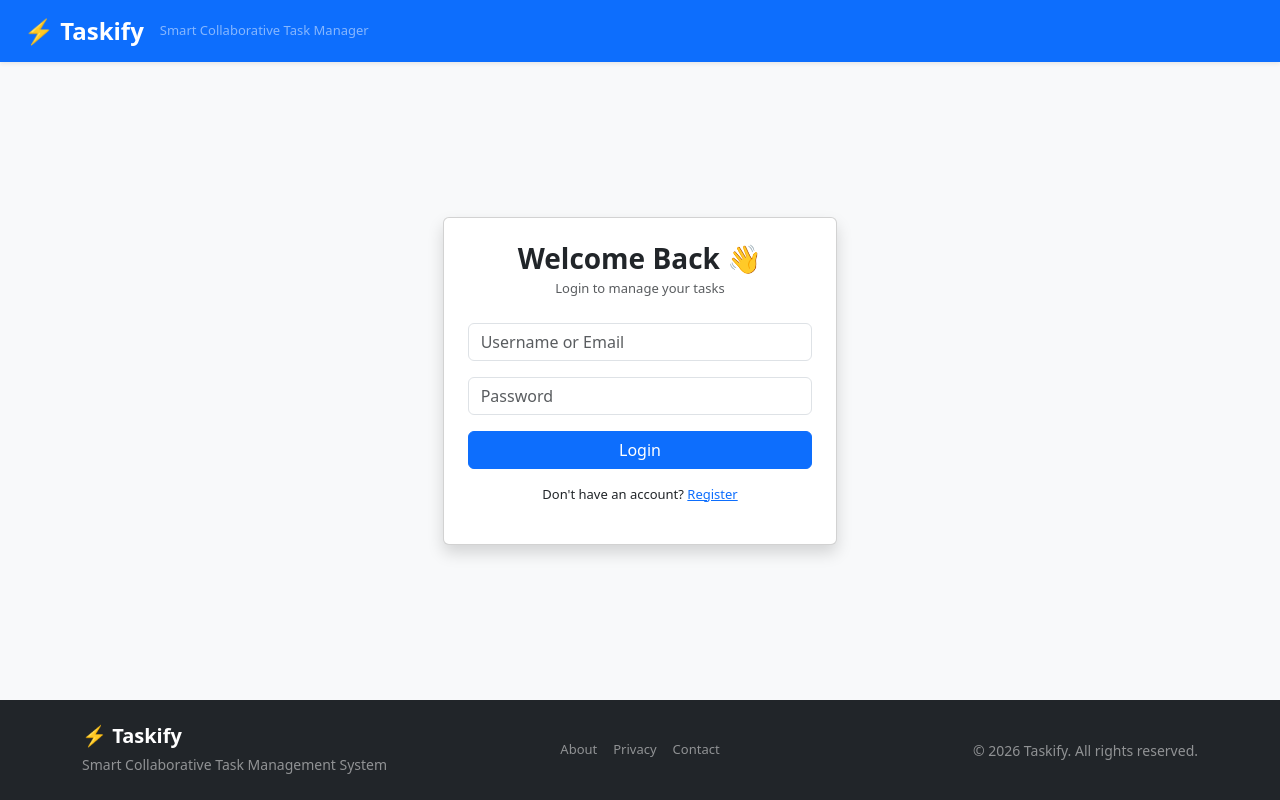
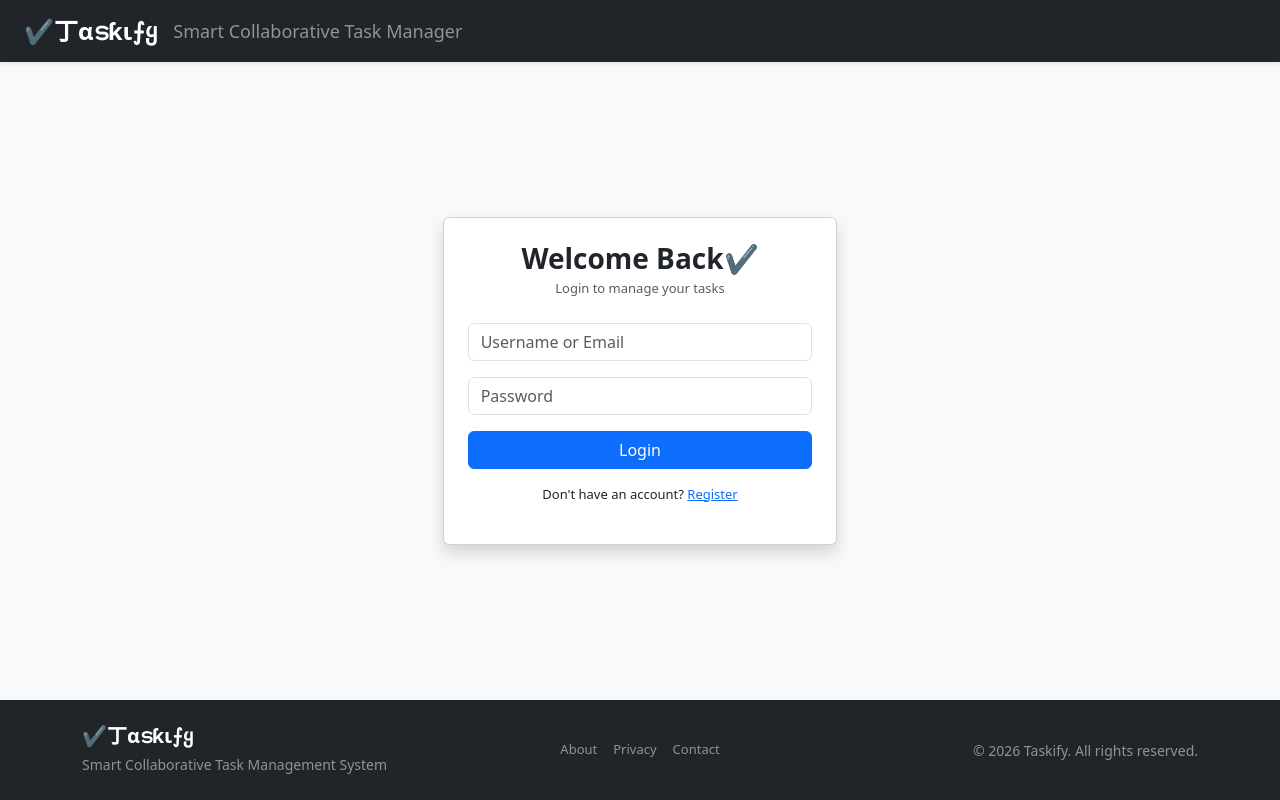
Before and after one commit to ranjuravi2000/task_manager, a React (Vite) app: page / in a window 1280 px wide. Built offline with nearby package versions, Linux system fonts and the light colour scheme.

Commit message:
login issues fixed

```diff
--- a/src/components/Footer.jsx
+++ b/src/components/Footer.jsx
@@ -8,7 +8,7 @@ function Footer() {
 
           {/* Brand */}
           <div className="col-md-4 mb-3 mb-md-0">
-            <h5 className="fw-bold mb-1">⚡ Taskify</h5>
+            <h5 className="fw-bold mb-1">✔㆜αടƙι⨍ყ</h5>
             <small className="text-white-50">
               Smart Collaborative Task Management System
             </small>
--- a/src/components/Header.jsx
+++ b/src/components/Header.jsx
@@ -10,13 +10,13 @@ function Header({ showNav = false }) {
   };
 
   return (
-    <nav className="navbar navbar-expand-lg navbar-dark bg-primary px-4 shadow-sm">
+    <nav className="navbar navbar-expand-lg navbar-dark bg-dark px-4 shadow-sm">
       {/* Brand */}
-      <Link className="navbar-brand fw-bold fs-4" to="/dashboard">
-        ⚡ Taskify
+      <Link className="navbar-brand fw-bold fs-4">
+    ✔㆜αടƙι⨍ყ
       </Link>
 
-      <span className="text-white-50 d-none d-md-inline" style={{ fontSize: "13px" }}>
+      <span className="text-white-50 d-none d-md-inline" style={{ fontSize: "18px" }}>
         Smart Collaborative Task Manager
       </span>
 
--- a/src/pages/Dashboard.jsx
+++ b/src/pages/Dashboard.jsx
@@ -66,14 +66,14 @@ function Dashboard() {
   return (
     <div className="d-flex flex-column min-vh-100">
 
-      {/* Header with nav */}
+
       <Header showNav={true} />
 
-      {/* Main Content */}
+
       <div className="flex-grow-1 bg-light py-4">
         <div className="container">
 
-          {/* Stats */}
+
           <div className="row mb-4 g-3">
             {[
               { label: "Total Tasks", value: totalTasks, color: "primary" },
@@ -92,7 +92,7 @@ function Dashboard() {
             ))}
           </div>
 
-          {/* Create Task Button */}
+          {/* -------------Create Task Button------------ */}
           <div className="mb-3">
             <button
               className="btn btn-primary"
@@ -102,7 +102,7 @@ function Dashboard() {
             </button>
           </div>
 
-          {/* Search & Filters */}
+          {/* -----Search & Filters ----*/}
           <div className="row mb-4 g-2">
             <div className="col-md-4">
               <input
@@ -138,7 +138,7 @@ function Dashboard() {
             </div>
           </div>
 
-          {/* Task List */}
+
           <div className="row g-3">
             {filteredTasks.length === 0 ? (
               <div className="text-center py-5 text-muted">
@@ -161,8 +161,8 @@ function Dashboard() {
                       <p className="text-muted small mb-2">{task.description}</p>
 
                       <div className="mb-2" style={{ fontSize: "13px" }}>
-                        <span className="me-3">📁 {task.category}</span>
-                        <span className="me-3">📅 {task.dueDate}</span>
+                        <span className="me-3"> {task.category}</span>
+                        <span className="me-3"> {task.dueDate}</span>
                         <span className={getStatusBadge(task.status)}>{task.status}</span>
                       </div>
 
@@ -204,7 +204,7 @@ function Dashboard() {
         </div>
       </div>
 
-      {/* Footer */}
+
       <Footer />
 
     </div>
--- a/src/pages/Login.jsx
+++ b/src/pages/Login.jsx
@@ -39,7 +39,7 @@ function Login() {
           <div className="card shadow">
             <div className="card-body p-4">
 
-              <h3 className="text-center fw-bold mb-1">Welcome Back 👋</h3>
+              <h3 className="text-center fw-bold mb-1">Welcome Back✔</h3>
               <p className="text-center text-muted mb-4" style={{ fontSize: "13px" }}>
                 Login to manage your tasks
               </p>
--- a/src/pages/Register.jsx
+++ b/src/pages/Register.jsx
@@ -75,7 +75,7 @@ function Register() {
           <div className="card shadow">
             <div className="card-body p-4">
 
-              <h3 className="text-center fw-bold mb-1">Create Account 🚀</h3>
+              <h3 className="text-center fw-bold mb-1">Create Account ✔</h3>
               <p className="text-center text-muted mb-4" style={{ fontSize: "13px" }}>
                 Join Taskify and boost your productivity
               </p>
```
